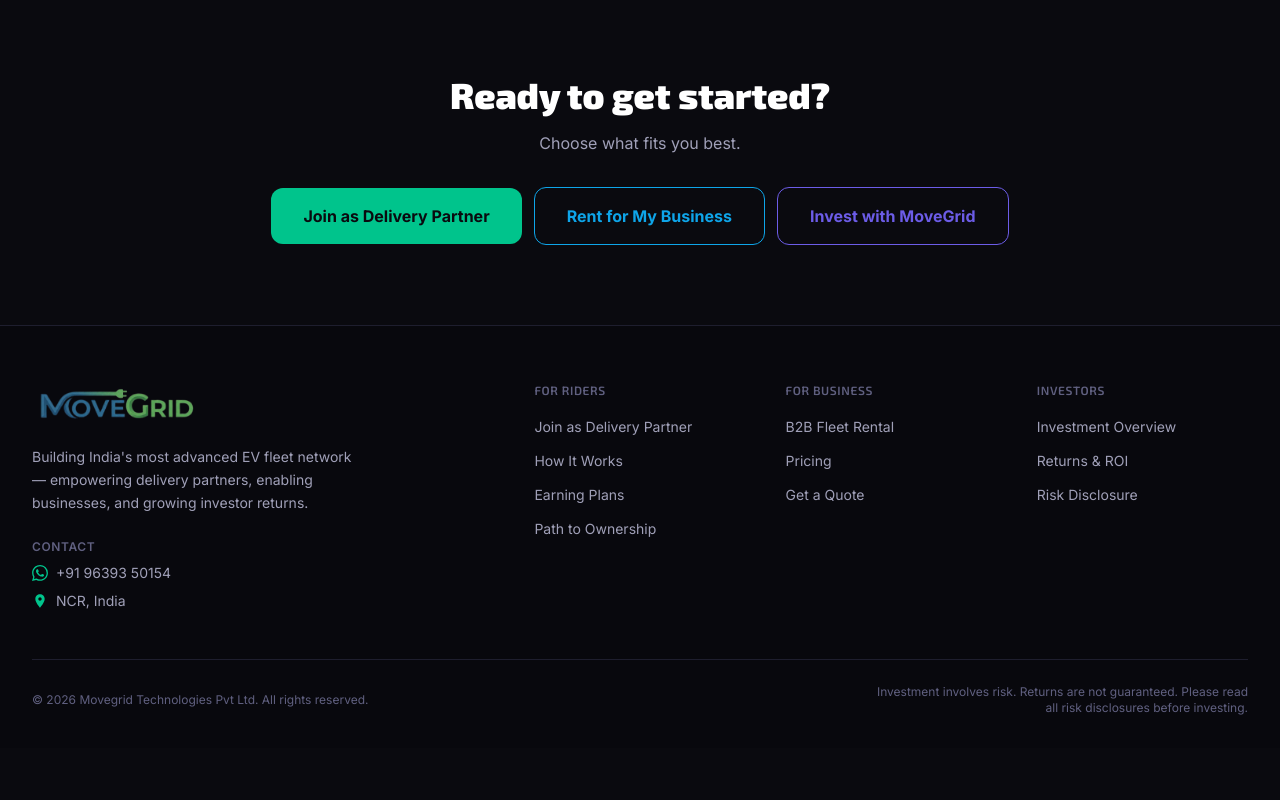
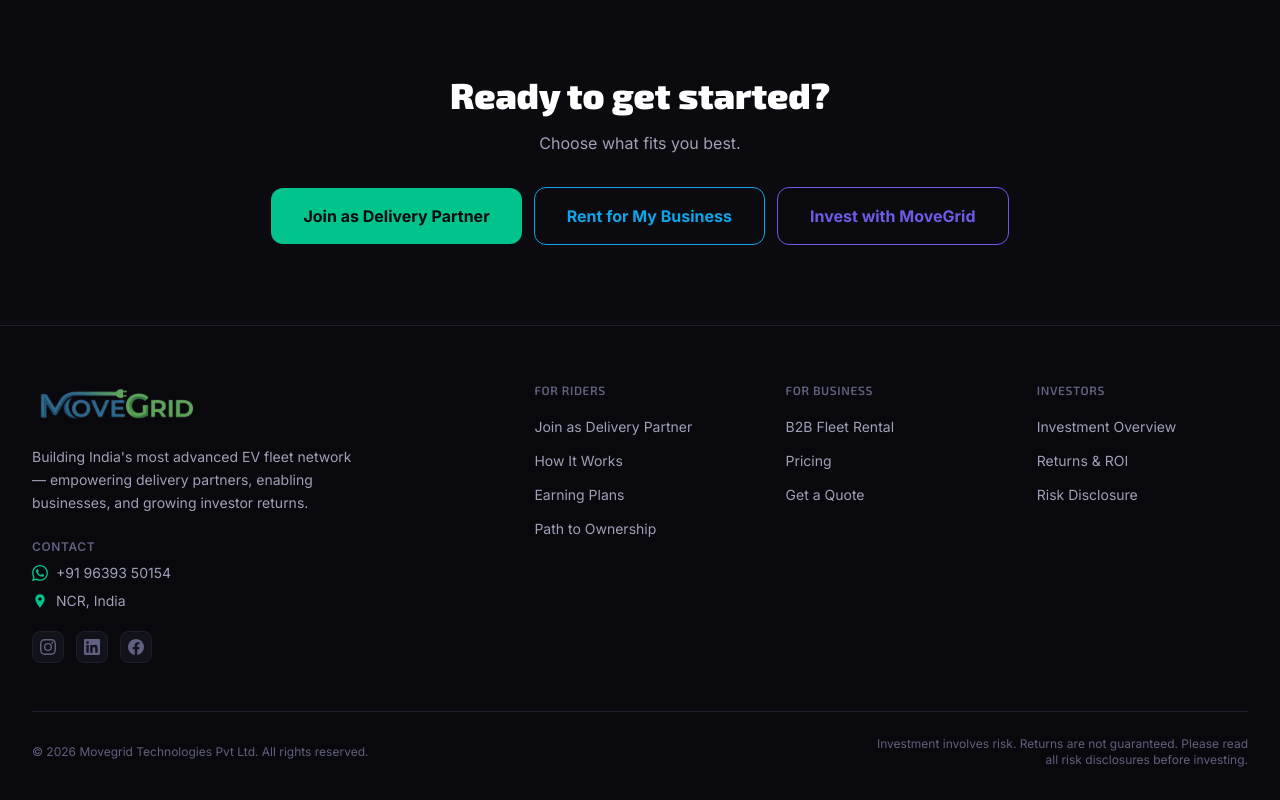
Before and after one commit to priyamarya19/movegrid, a Next.js app: page / in a window 1280 px wide. Shown: the part 3499-4299 px from the top of the page. Before the commit the page ends 4247 px from the top, so only its background shows below. Built offline with nearby package versions, Linux system fonts and the light colour scheme.

Commit message:
feat: add GA4 tag and social media icons to footer

```diff
--- a/src/app/layout.tsx
+++ b/src/app/layout.tsx
@@ -3,6 +3,7 @@
 import Navbar from "@/components/Navbar";
 import Footer from "@/components/Footer";
 import Providers from "@/components/Providers";
+import Script from "next/script";
 
 export const metadata: Metadata = {
   metadataBase: new URL("https://www.movegrid.in"),
@@ -42,6 +43,13 @@
   return (
     <html lang="en">
       <head>
+        <Script async src="https://www.googletagmanager.com/gtag/js?id=G-J3B5ZN9CXT" strategy="afterInteractive" />
+        <Script id="gtag-init" strategy="afterInteractive">{`
+          window.dataLayer = window.dataLayer || [];
+          function gtag(){dataLayer.push(arguments);}
+          gtag('js', new Date());
+          gtag('config', 'G-J3B5ZN9CXT');
+        `}</Script>
         <link rel="preconnect" href="https://fonts.googleapis.com" />
         <link rel="preconnect" href="https://fonts.gstatic.com" crossOrigin="anonymous" />
         <link
--- a/src/components/Footer.tsx
+++ b/src/components/Footer.tsx
@@ -60,6 +60,43 @@
                 {t("footer_location")}
               </p>
             </div>
+
+            {/* Social media icons */}
+            <div className="mt-5 flex items-center gap-3">
+              <a
+                href="https://www.instagram.com/movegrid?igsh=a3J3djZiZDNtaWd0"
+                target="_blank"
+                rel="noopener noreferrer"
+                aria-label="MoveGrid on Instagram"
+                className="w-8 h-8 rounded-lg bg-[var(--bg-card)] border border-[var(--border)] flex items-center justify-center text-[var(--text-muted)] hover:text-[#E1306C] hover:border-[#E1306C]/40 transition-colors"
+              >
+                <svg width="16" height="16" viewBox="0 0 24 24" fill="currentColor">
+                  <path d="M12 2.163c3.204 0 3.584.012 4.85.07 3.252.148 4.771 1.691 4.919 4.919.058 1.265.069 1.645.069 4.849 0 3.205-.012 3.584-.069 4.849-.149 3.225-1.664 4.771-4.919 4.919-1.266.058-1.644.07-4.85.07-3.204 0-3.584-.012-4.849-.07-3.26-.149-4.771-1.699-4.919-4.92-.058-1.265-.07-1.644-.07-4.849 0-3.204.013-3.583.07-4.849.149-3.227 1.664-4.771 4.919-4.919 1.266-.057 1.645-.069 4.849-.069zM12 0C8.741 0 8.333.014 7.053.072 2.695.272.273 2.69.073 7.052.014 8.333 0 8.741 0 12c0 3.259.014 3.668.072 4.948.2 4.358 2.618 6.78 6.98 6.98C8.333 23.986 8.741 24 12 24c3.259 0 3.668-.014 4.948-.072 4.354-.2 6.782-2.618 6.979-6.98.059-1.28.073-1.689.073-4.948 0-3.259-.014-3.667-.072-4.947-.196-4.354-2.617-6.78-6.979-6.98C15.668.014 15.259 0 12 0zm0 5.838a6.162 6.162 0 100 12.324 6.162 6.162 0 000-12.324zM12 16a4 4 0 110-8 4 4 0 010 8zm6.406-11.845a1.44 1.44 0 100 2.881 1.44 1.44 0 000-2.881z" />
+                </svg>
+              </a>
+              <a
+                href="https://www.linkedin.com/company/movegrid/"
+                target="_blank"
+                rel="noopener noreferrer"
+                aria-label="MoveGrid on LinkedIn"
+                className="w-8 h-8 rounded-lg bg-[var(--bg-card)] border border-[var(--border)] flex items-center justify-center text-[var(--text-muted)] hover:text-[#0A66C2] hover:border-[#0A66C2]/40 transition-colors"
+              >
+                <svg width="16" height="16" viewBox="0 0 24 24" fill="currentColor">
+                  <path d="M20.447 20.452h-3.554v-5.569c0-1.328-.027-3.037-1.852-3.037-1.853 0-2.136 1.445-2.136 2.939v5.667H9.351V9h3.414v1.561h.046c.477-.9 1.637-1.85 3.37-1.85 3.601 0 4.267 2.37 4.267 5.455v6.286zM5.337 7.433a2.062 2.062 0 01-2.063-2.065 2.064 2.064 0 112.063 2.065zm1.782 13.019H3.555V9h3.564v11.452zM22.225 0H1.771C.792 0 0 .774 0 1.729v20.542C0 23.227.792 24 1.771 24h20.451C23.2 24 24 23.227 24 22.271V1.729C24 .774 23.2 0 22.222 0h.003z" />
+                </svg>
+              </a>
+              <a
+                href="https://www.facebook.com/profile.php?id=61589003842416&sk=about"
+                target="_blank"
+                rel="noopener noreferrer"
+                aria-label="MoveGrid on Facebook"
+                className="w-8 h-8 rounded-lg bg-[var(--bg-card)] border border-[var(--border)] flex items-center justify-center text-[var(--text-muted)] hover:text-[#1877F2] hover:border-[#1877F2]/40 transition-colors"
+              >
+                <svg width="16" height="16" viewBox="0 0 24 24" fill="currentColor">
+                  <path d="M24 12.073c0-6.627-5.373-12-12-12s-12 5.373-12 12c0 5.99 4.388 10.954 10.125 11.854v-8.385H7.078v-3.47h3.047V9.43c0-3.007 1.792-4.669 4.533-4.669 1.312 0 2.686.235 2.686.235v2.953H15.83c-1.491 0-1.956.925-1.956 1.874v2.25h3.328l-.532 3.47h-2.796v8.385C19.612 23.027 24 18.062 24 12.073z" />
+                </svg>
+              </a>
+            </div>
           </div>
 
           {/* Link columns */}
```
